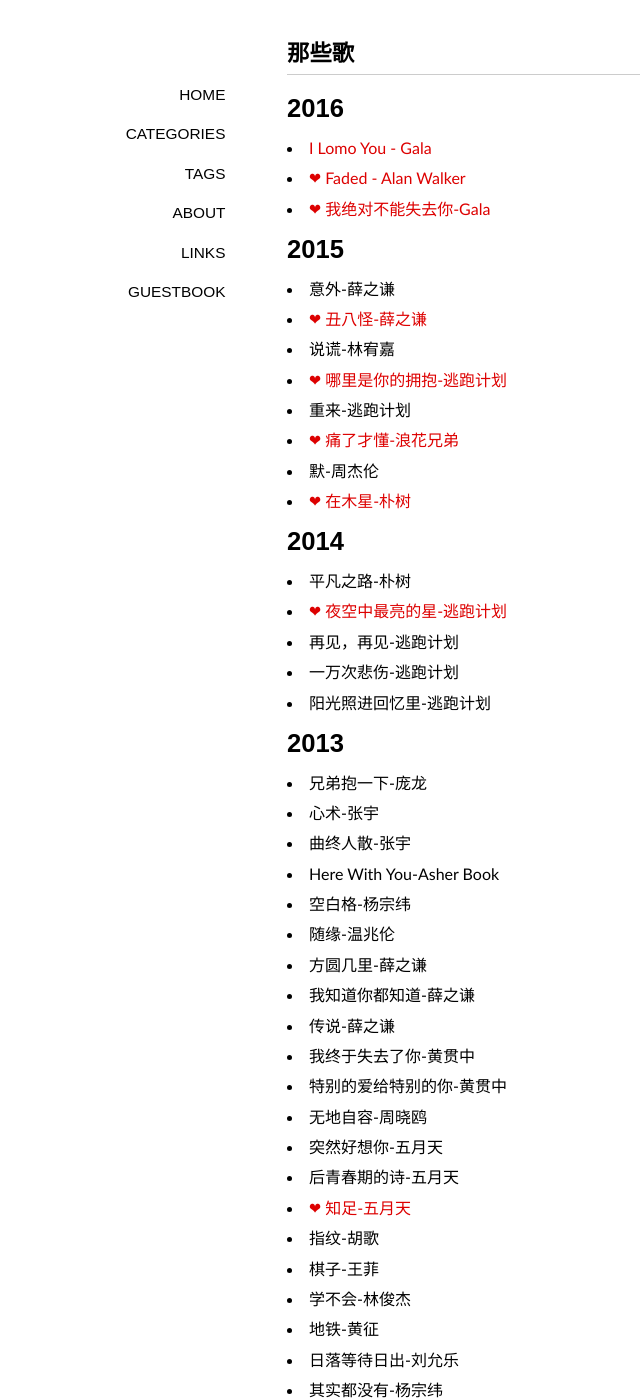
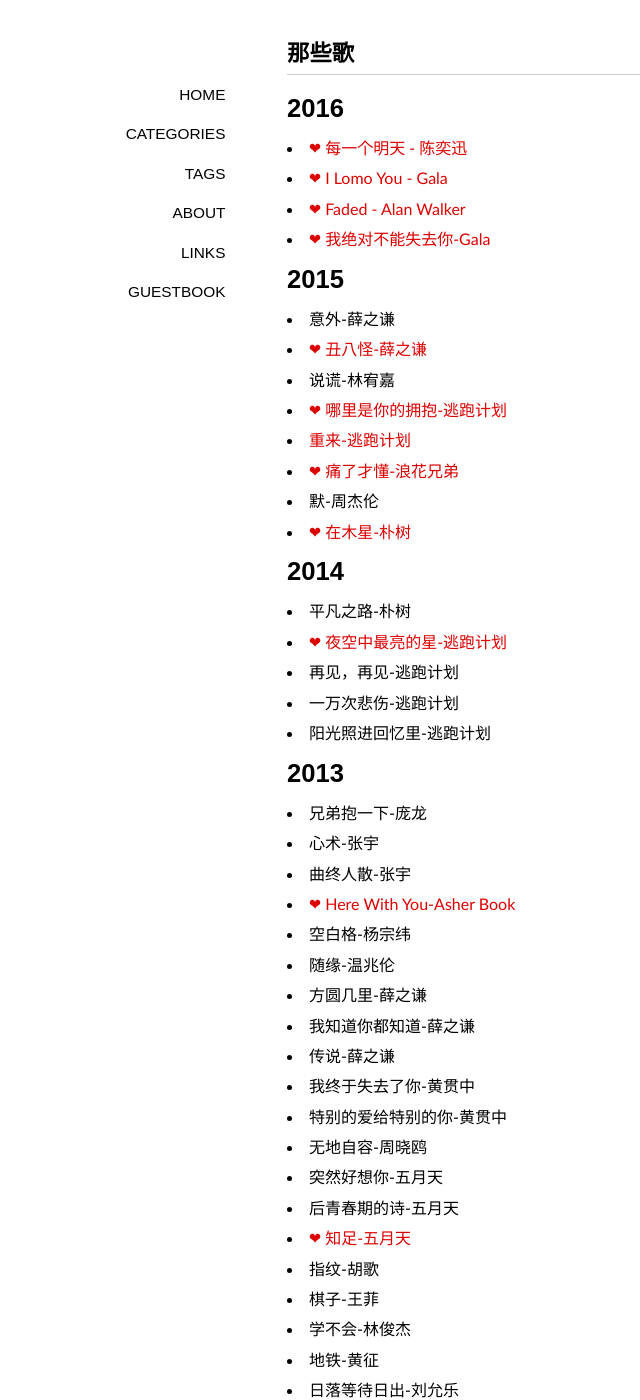
Before and after one commit to ohmyfish/ohmyfish.github.io, a Jekyll site: the page built from _posts/2015-09-01-那些歌.md, in a window 1280 px wide and 1400 px high. Shown: the whole window, without its empty margins (53-693 px from the left). Built offline with Jekyll 4.4.1, drawn with Linux system fonts in a browser that asks for light colours; nearby versions of some CDN libraries; some web fonts are replaced; library files that are not in the unit come from our copies; comment, search, counter and statistics services are not loaded; part of the change alters nothing that is shown.

Commit message:
add a song to these songs

```diff
--- a/_posts/2015-09-01-那些歌.md
+++ b/_posts/2015-09-01-那些歌.md
@@ -6,7 +6,8 @@ tags: [墨写旧时光]
 ---
 
 # 2016
-- [I Lomo You - Gala](http://music.163.com/#/m/song?id=28815416&userid=2539497)
+- [❤ 每一个明天 - 陈奕迅](http://music.163.com/#/song?id=28160871)
+- [❤ I Lomo You - Gala](http://music.163.com/#/m/song?id=28815416)
 - [❤ Faded - Alan Walker](http://music.163.com/#/song?id=36990266)
 - [❤ 我绝对不能失去你-Gala](http://music.163.com/#/song?id=29535690)
 
@@ -16,7 +17,7 @@ tags: [墨写旧时光]
 - [❤ 丑八怪-薛之谦](http://music.163.com/#/m/song?id=27808044)
 - 说谎-林宥嘉
 - [❤ 哪里是你的拥抱-逃跑计划](http://music.163.com/#/m/song?id=25706283)
-- 重来-逃跑计划
+- [重来-逃跑计划](http://music.163.com/#/song?id=415793539)
 - [❤ 痛了才懂-浪花兄弟](http://music.163.com/#/m/song?id=5234586)
 - 默-周杰伦
 - [❤ 在木星-朴树](http://music.163.com/#/m/song?id=33419478)
@@ -34,7 +35,7 @@ tags: [墨写旧时光]
 - 兄弟抱一下-庞龙
 - 心术-张宇
 - 曲终人散-张宇
-- Here With You-Asher Book
+- [❤ Here With You-Asher Book](http://music.163.com/#/song?id=27583305)
 - 空白格-杨宗纬
 - 随缘-温兆伦
 - 方圆几里-薛之谦
@@ -58,7 +59,7 @@ tags: [墨写旧时光]
 
 - OAOA(现在就是永远)-五月天
 - 一吻天荒-胡歌
-- 人质-张惠妹
+- [❤ 人质-张惠妹](http://music.163.com/#/song?id=327096)
 - 爱的魔法-金莎
 - 对折-任贤齐
 - 淋雨一直走-张韶涵
@@ -69,10 +70,10 @@ tags: [墨写旧时光]
 
 # 2011
 
-- 又圆了的月亮-郭采洁
+- [又圆了的月亮-郭采洁](http://music.163.com/#/song?id=233918)
 - 赤道与北极-卢西
 - 没收-戚薇
-- 别回答-范逸臣
+- [别回答-范逸臣](http://music.163.com/song?id=362821)
 - 偏爱-张芸京
 - 奔跑-羽泉
 - [❤ 星月神话-金莎](http://music.163.com/#/m/song?id=247512)
```
